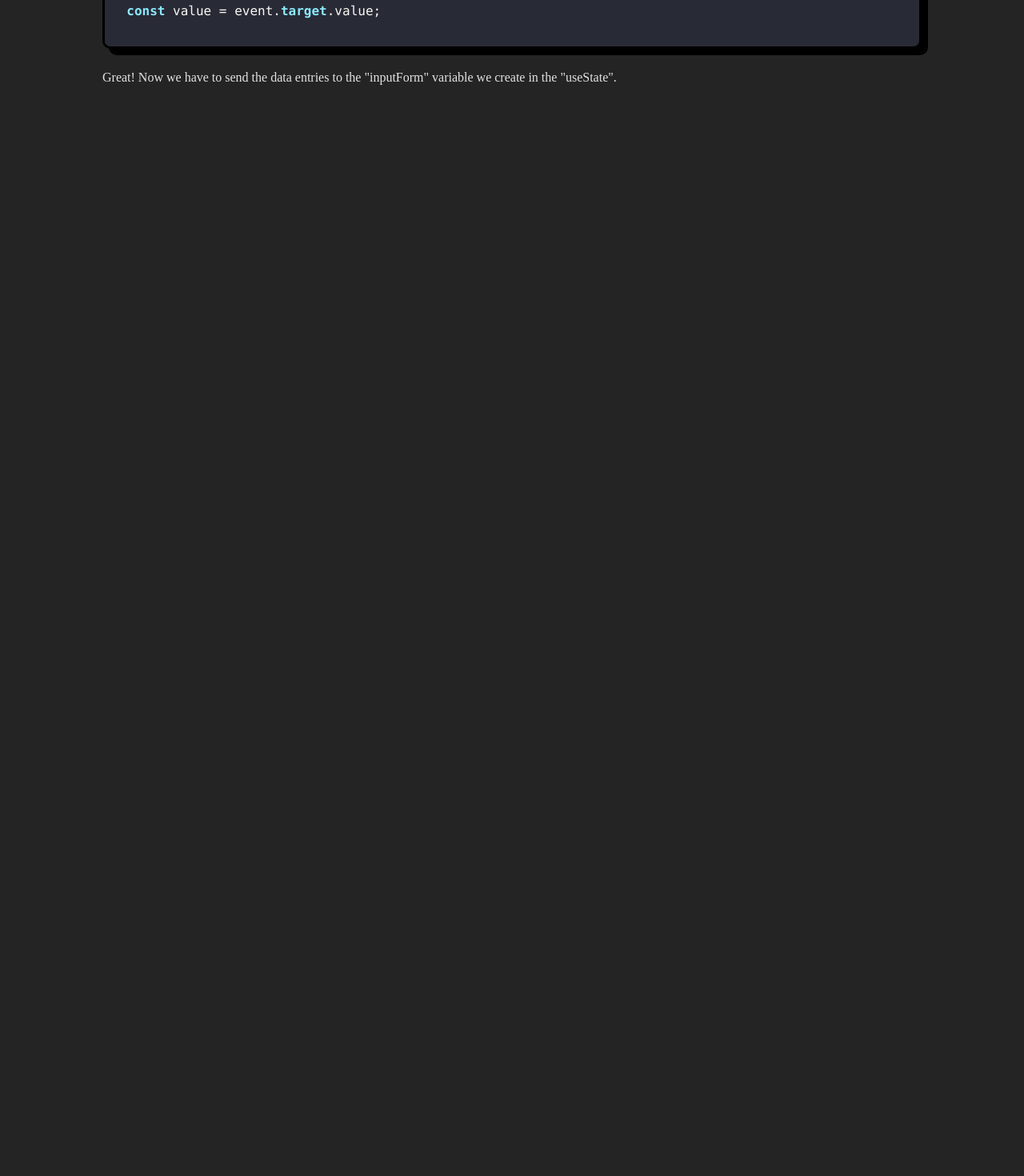
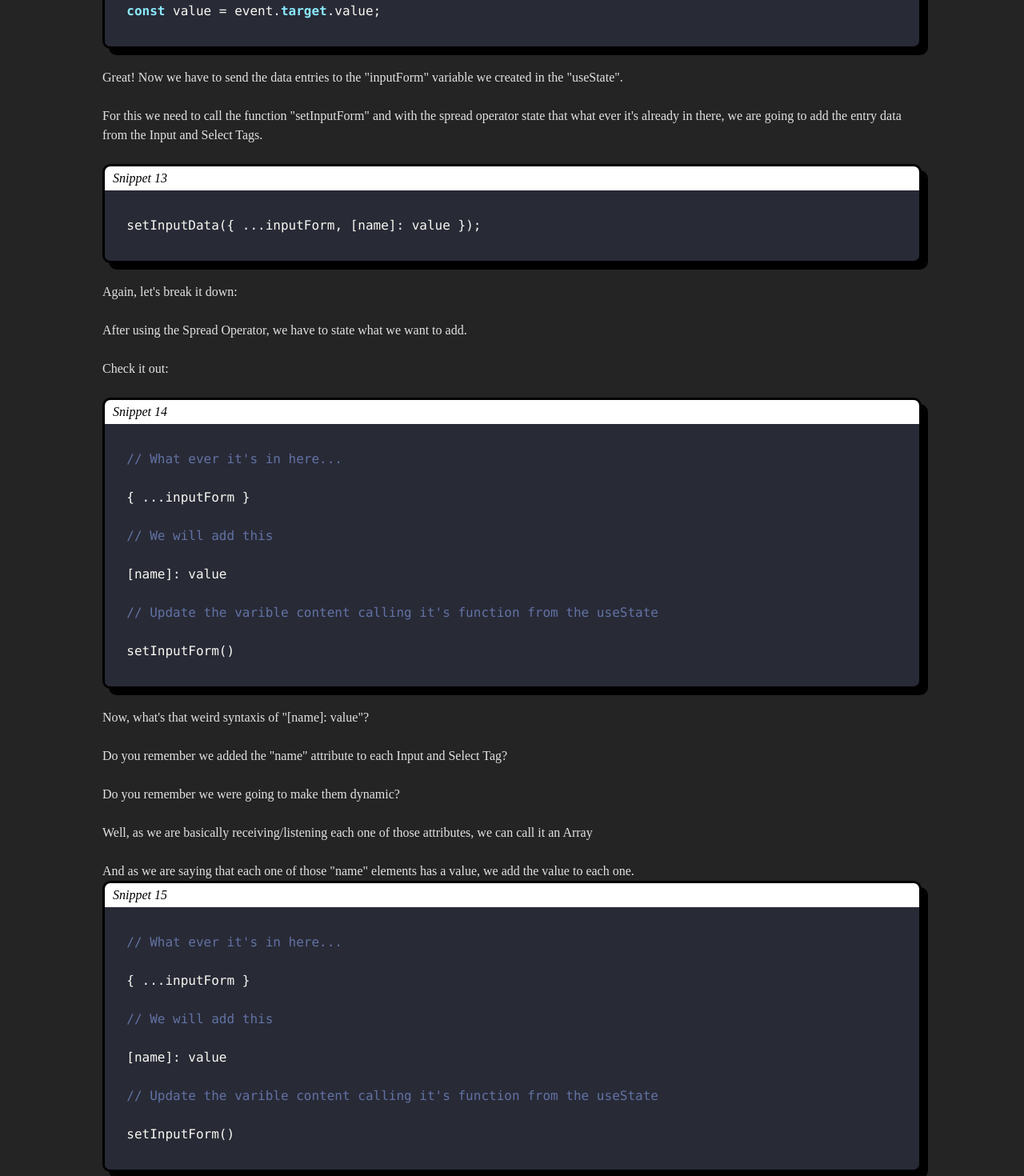
Before and after one commit to kinxori/inxel-test, a React (Vite) app: page / in a window 1280 px wide. Shown: the part 6180-7650 px from the top of the page at 80% size. Before the commit the page ends 6369 px from the top, so only its background shows below. Built offline with nearby package versions, Linux system fonts and the light colour scheme.

Commit message:
updated content - added code snippet 15

```diff
--- a/src/App.jsx
+++ b/src/App.jsx
@@ -149,6 +149,26 @@ export default function App() {
 
   const name = event.target.name;
   const value = event.target.value;
+
+`;
+
+  const snippet13 = `
+  setInputData({ ...inputForm, [name]: value });
+
+`;
+
+  const snippet14 = `
+  // What ever it's in here...
+
+  { ...inputForm }
+
+  // We will add this
+
+  [name]: value
+
+  // Update the varible content calling it's function from the useState
+
+  setInputForm()
 
 `;
 
@@ -386,9 +406,63 @@ export default function App() {
         </div>
         <br></br>
         <p>
-          Great! Now we have to send the data entries to the "inputForm" variable we create in the
-          "useState".{" "}
+          Great! Now we have to send the data entries to the "inputForm" variable we created in the
+          "useState".
         </p>
+        <br></br>
+        <p>
+          For this we need to call the function "setInputForm" and with the spread operator state
+          that what ever it's already in there, we are going to add the entry data from the Input
+          and Select Tags.
+        </p>
+        <br></br>
+        <div className="rounded-[10px] overflow-hidden drop-shadow-[8px_8px_0px_rgba(0,0,0,1)] border-black border-[3px]   ">
+          <div className="w-[100%] h-[30px] bg-white flex items-center pl-[10px]   ">
+            <i className="text-black  ">Snippet 13</i>
+          </div>
+          <SyntaxHighlighter language="jsx" style={dracula}>
+            {snippet13}
+          </SyntaxHighlighter>
+        </div>
+        <br></br>
+        <p>Again, let's break it down:</p>
+        <br></br>
+        <p>After using the Spread Operator, we have to state what we want to add.</p>
+        <br></br>
+        <p>Check it out:</p>
+        <br></br>
+        <div className="rounded-[10px] overflow-hidden drop-shadow-[8px_8px_0px_rgba(0,0,0,1)] border-black border-[3px]   ">
+          <div className="w-[100%] h-[30px] bg-white flex items-center pl-[10px]   ">
+            <i className="text-black  ">Snippet 14</i>
+          </div>
+          <SyntaxHighlighter language="jsx" style={dracula}>
+            {snippet14}
+          </SyntaxHighlighter>
+        </div>
+        <br></br>
+        <p>Now, what's that weird syntaxis of "[name]: value"?</p>
+        <br></br>
+        <p>Do you remember we added the "name" attribute to each Input and Select Tag? </p>
+        <br></br>
+        <p>Do you remember we were going to make them dynamic?</p>
+        <br></br>
+        <p>
+          Well, as we are basically receiving/listening each one of those attributes, we can call it
+          an Array
+        </p>
+        <br></br>
+        <p>
+          And as we are saying that each one of those "name" elements has a value, we add the value
+          to each one.
+        </p>
+        <div className="rounded-[10px] overflow-hidden drop-shadow-[8px_8px_0px_rgba(0,0,0,1)] border-black border-[3px]   ">
+          <div className="w-[100%] h-[30px] bg-white flex items-center pl-[10px]   ">
+            <i className="text-black  ">Snippet 15</i>
+          </div>
+          <SyntaxHighlighter language="jsx" style={dracula}>
+            {snippet14}
+          </SyntaxHighlighter>
+        </div>
       </div>
     </article>
   );
```
